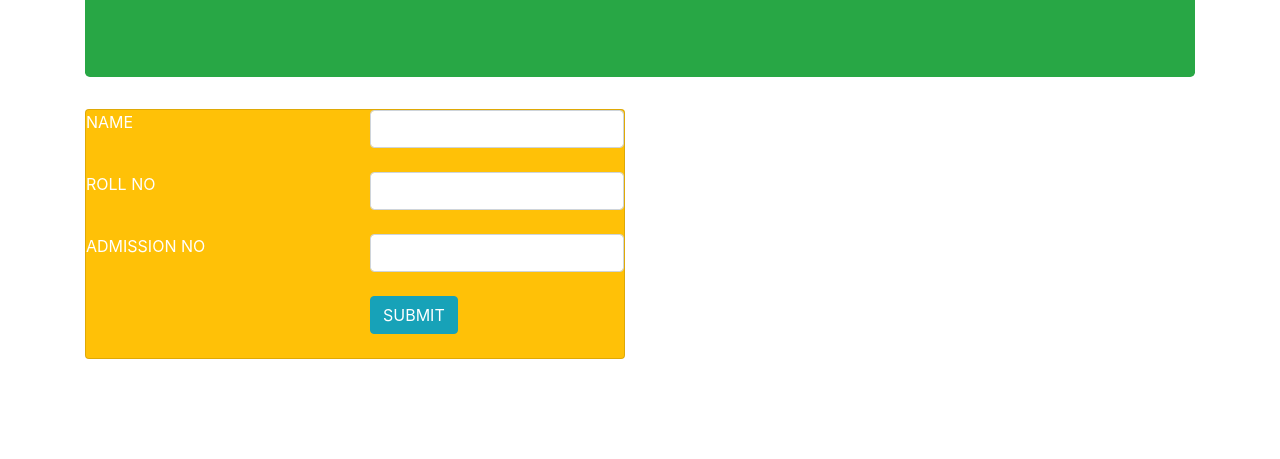
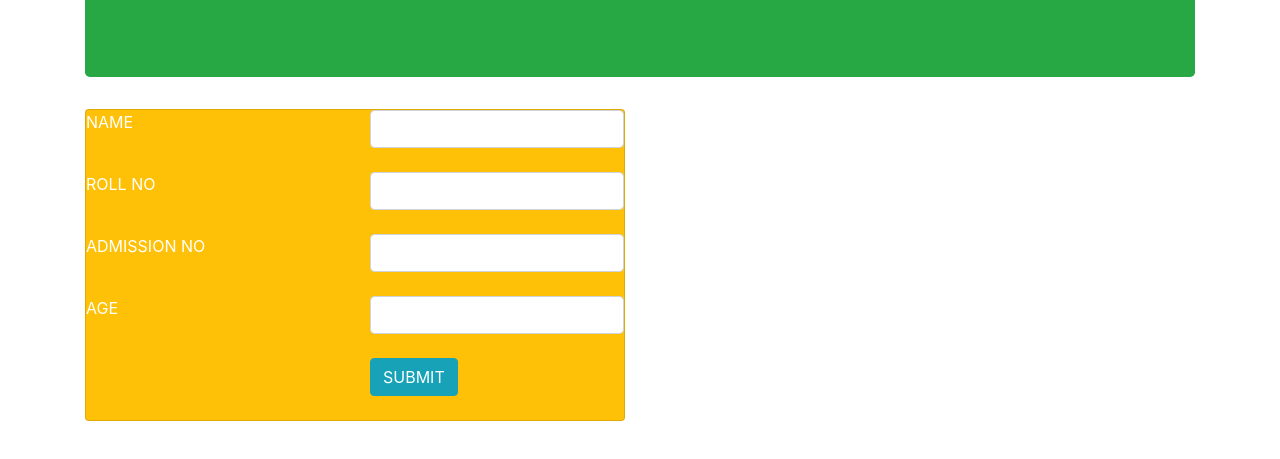
Before and after one commit to rajasreeraju/ICTA_Calicut, a plain HTML site: page html_css/bootstrap2.html in a window 1280 px wide. Shown: the part 161-620 px from the top of the page. Drawn offline with nearby package versions, Linux system fonts and the light colour scheme.

Commit message:
Add files via upload

```diff
--- a/html_css/bootstrap2.html
+++ b/html_css/bootstrap2.html
@@ -9,6 +9,15 @@
 <script src="https://code.jquery.com/jquery-3.3.1.slim.min.js" integrity="sha384-q8i/X+965DzO0rT7abK41JStQIAqVgRVzpbzo5smXKp4YfRvH+8abtTE1Pi6jizo" crossorigin="anonymous"></script>
 <script src="https://cdnjs.cloudflare.com/ajax/libs/popper.js/1.14.3/umd/popper.min.js" integrity="sha384-ZMP7rVo3mIykV+2+9J3UJ46jBk0WLaUAdn689aCwoqbBJiSnjAK/l8WvCWPIPm49" crossorigin="anonymous"></script>
 <script src="https://stackpath.bootstrapcdn.com/bootstrap/4.1.3/js/bootstrap.min.js" integrity="sha384-ChfqqxuZUCnJSK3+MXmPNIyE6ZbWh2IMqE241rYiqJxyMiZ6OW/JmZQ5stwEULTy" crossorigin="anonymous"></script>
+<script src="js/script.js"></script>
+
+
+
+
+
+
+
+
 </head>
 <body>
 <div class="container">
@@ -18,31 +27,42 @@
 </div>
     <div class="row">
         <div class="col-sm-6">
+            <form>
                     <div class="card bg-warning text-white">
 
                             <div class="row">
                                     <div class="col-sm-6">NAME</div>
-                        <div class="col-sm-6"><input type="text"class="form-control"></div>
+                                    <div class="col-sm-6"><input type="text"class="form-control"id="getname"/></div>
                                 </div>
                                 <br>
                                 <div class="row">
                                     <div class="col-sm-6">ROLL NO</div>
-                        <div class="col-sm-6"><input type="number"class="form-control"></div>
+                                    <div class="col-sm-6"><input type="number"class="form-control"id="getroll"></div>
 
                                 </div>
                                 <br>
                                 <div class="row">
                                     <div class="col-sm-6">ADMISSION NO</div>
-                        <div class="col-sm-6"><input type="number" class="form-control"></div>
+                                    <div class="col-sm-6"><input type="number" class="form-control"id="getad"></div>
+
+                                </div>
+                                <br>
+                                <div class="row">
+                                    <div class="col-sm-6">AGE</div>
+                                    <div class="col-sm-6"><input type="number" class="form-control" id="getage"/></div>
 
                                 </div>
                                 <br>
                                 <div class="row">
                                     <div class="col-sm-6"></div>
-                        <div class="col-sm-6"><button class="btn btn-info">SUBMIT</button></div>
+                                    <div class="col-sm-6"><button class="btn btn-info" onclick="Read();">SUBMIT</button></div>
                                 </div>
                                 <br>
                             </div>
+
+
+
+            </form>
         </div>
     </div>
 
```
Lines whose indentation alone changed are shown as unchanged.
